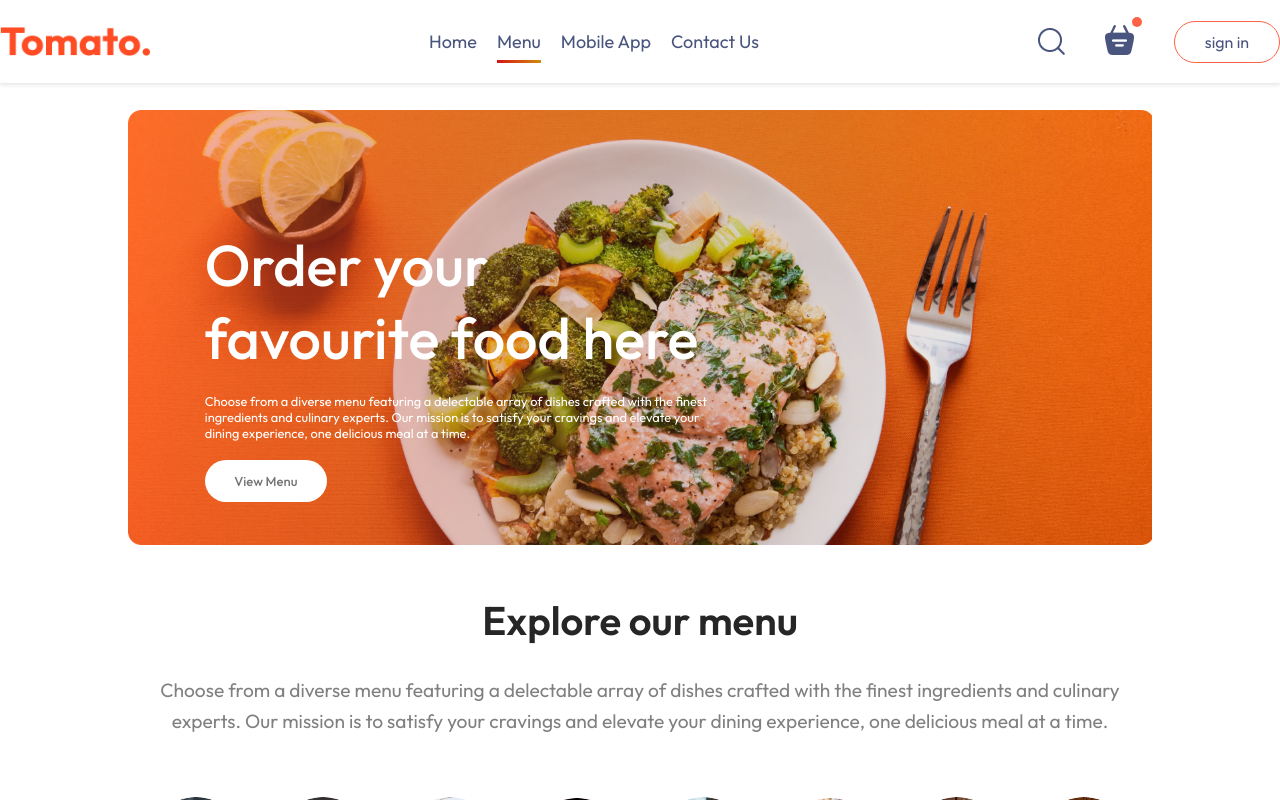
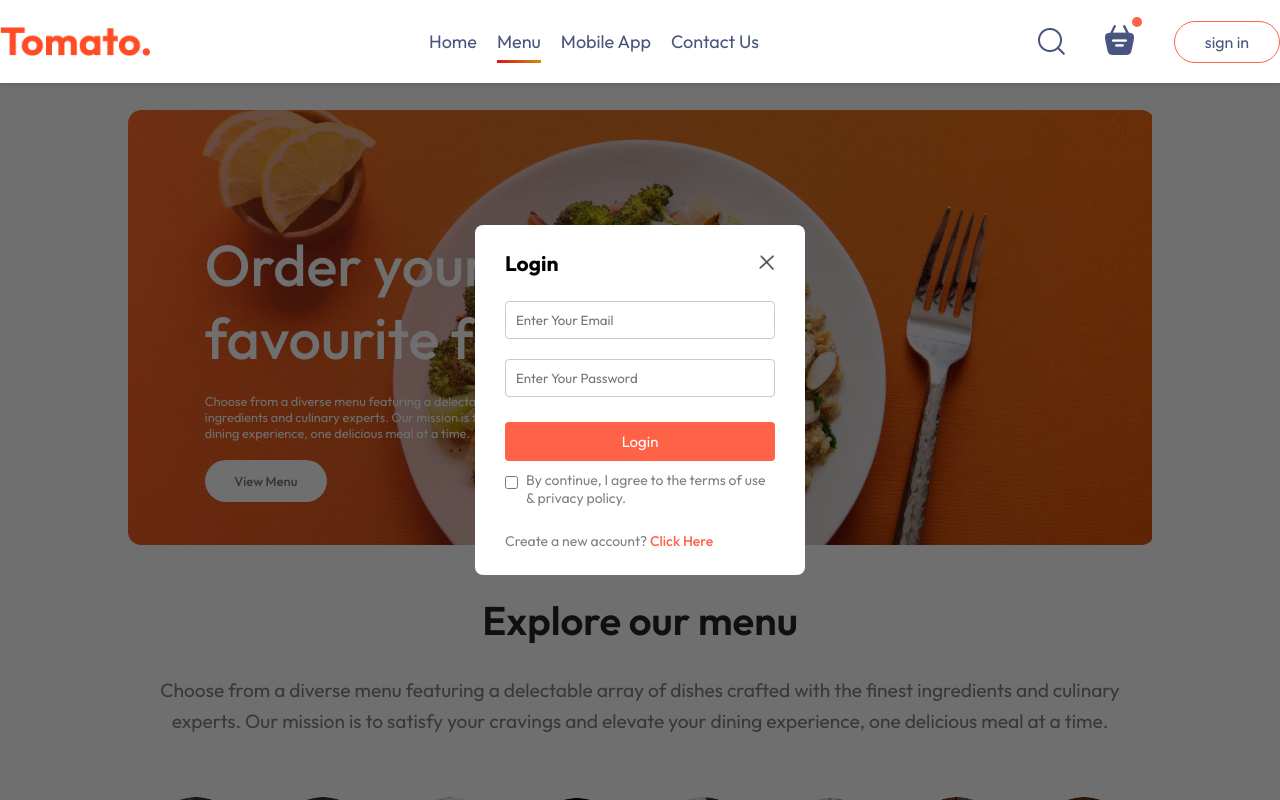
Before and after one commit to PavanKumar529/MERN-Full-Stack-Food-Delivery-Website, a React (Vite) app in the folder client/: page / in a window 1280 px wide. Both pictures are taken after a click on the button "sign in". Shown: the top 800 px of the page. Built offline with nearby package versions, Linux system fonts and the light colour scheme.

Commit message:
Sixth Commit: Login pop-up (model) is created and Scroll-behavior is Smooth

```diff
--- a/client/src/App.jsx
+++ b/client/src/App.jsx
@@ -5,12 +5,18 @@
 import Cart from "./components/pages/Cart/Cart"
 import PlaceOrder from "./components/pages/PlaceOrder/PlaceOder"
 import Footer from "./components/Footer/Footer"
+import { useState } from "react"
+import LoginPopUp from "./components/LoginPopUp/LoginPopUp"
 
 const App = () => {
+
+  const [ showLogin, setShowLogin ] = useState(false)
+
   return (
     <>
+      { showLogin ? <LoginPopUp setShowLogin={setShowLogin} /> : <></>}
       <div className="app">
-      <Navbar/>
+      <Navbar setShowLogin={setShowLogin}/>
       <Routes>
         <Route path="/" element={<Home/>}/>
         <Route path="/cart" element={<Cart/>}/>
--- /dev/null
+++ b/client/src/components/LoginPopUp/LoginPopUp.css
@@ -0,0 +1,65 @@
+.login-popup {
+    position: absolute;
+    z-index: 1;
+    width: 100%;
+    height: 100%;
+    background-color: #00000090;
+    display: grid;
+}
+.login-popup-container {
+    place-self: center;
+    width: max(23vw, 330px);
+    color: #808080;
+    background-color: white;
+    display: flex;
+    flex-direction: column;
+    gap: 25px;
+    padding: 25px 30px;
+    border-radius: 8px;
+    font-size: 14px;
+    animation: fadeIn 0.5s;
+}
+.login-popup-title {
+    display: flex;
+    justify-content: space-between;
+    align-items: center;
+    color: black;
+}
+.login-popup-title img {
+    width: 16px;
+    cursor: pointer;
+}
+.login-popup-inputs {
+    display: flex;
+    flex-direction: column;
+    gap: 20px;
+}
+.login-popup-inputs input {
+    outline: none;
+    border: 1px solid #c9c9c9;
+    padding: 10px;
+    border-radius: 4px;
+}
+.login-popup-container button {
+    border: none;
+    padding: 10px;
+    border-radius: 4px;
+    color: white;
+    background-color: tomato;
+    font-size: 15px;
+    cursor: pointer;
+}
+.login-popup-condition {
+    display: flex;
+    align-items: start;
+    gap: 8px;
+    margin-top: -15px;
+}
+.login-popup-condition input {
+    margin-top: 5px;
+}
+.login-popup p span {
+    color: tomato;
+    font-weight: 500;
+    cursor: pointer;
+}
--- /dev/null
+++ b/client/src/components/LoginPopUp/LoginPopUp.jsx
@@ -0,0 +1,40 @@
+import React, { useState } from 'react'
+import './LoginPopUp.css'
+import { assets } from '../../assets/assets'
+
+const LoginPopUp = ({setShowLogin}) => {
+
+    const [ currState, setCurrState ] = useState("Login")
+
+  return (
+    <div className='login-popup'>
+        {/* <h2>Sigin</h2>       */}
+        <form className='login-popup-container'>
+            <div className="login-popup-title">
+                <h2>{currState}</h2>
+                <img onClick={() => setShowLogin(false)} src={assets.cross_icon} alt="" />
+            </div>
+            <div className="login-popup-inputs">
+                {
+                currState === "Login" ? <></> : <input type='text'placeholder='Enter Your Name' required/>
+                }
+                {/* <input type="text" placeholder='Enter Your Name' required /> */}
+                <input type="email" placeholder='Enter Your Email' required />
+                <input type="password" placeholder='Enter Your Password' required />
+            </div>
+            <button>{currState === "Sign Up" ? "Create Account" : "Login"}</button>
+            <div className="login-popup-condition">
+            <input type='checkbox' required/>
+            <p>By continue, I agree to the terms of use & privacy policy.</p>
+            </div>
+            {
+                currState === "Login"
+                ? <p>Create a new account? <span onClick={() => setCurrState("Sign Up")}>Click Here</span> </p>
+                : <p>Already have an account? <span onClick={() => setCurrState("Login")}>Login Here</span> </p>
+            }
+        </form>
+    </div>
+  )
+}
+
+export default LoginPopUp
--- a/client/src/components/Navbar/Navbar.jsx
+++ b/client/src/components/Navbar/Navbar.jsx
@@ -2,7 +2,8 @@
 import { assets } from "../../assets/assets";
 import { useState } from "react";
 import { Link } from 'react-router-dom'
-const Navbar = () => {
+const Navbar = ({setShowLogin}) => {
+
     const [menu, setMenu] = useState("menu");
     const [isMenuOpen, setIsMenuOpen] = useState(false);
 
@@ -21,7 +22,7 @@
                     <img src={assets.basket_icon} alt="basket icon" />
                     <div className="dot"></div>
                 </div>
-                <button>sign in</button>
+                <button onClick={() => setShowLogin(true)}>sign in</button>
             </div>
             <div className="hamburger" onClick={() => setIsMenuOpen(!isMenuOpen)}>
                 <span></span>
```
